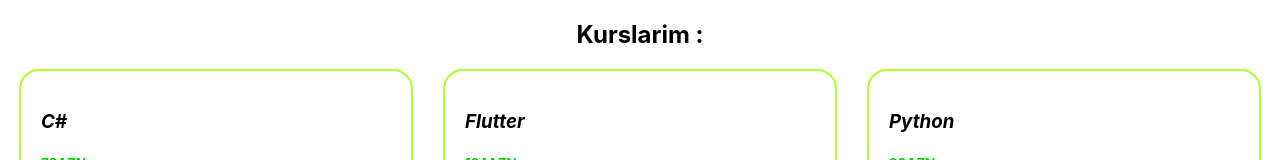
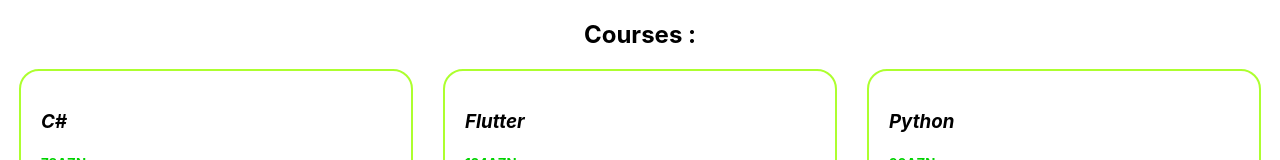
Before and after one commit to RUFATRESUL/courses-project, a React (Create React App) app: page / in a window 1280 px wide. Shown: the top 160 px of the page. Built offline with nearby package versions, Linux system fonts and the light colour scheme; data requests are answered from the project's data file.

Commit message:
update-courses

```diff
--- a/src/App.css
+++ b/src/App.css
@@ -31,3 +31,9 @@
 .coursePrice{
     color: rgb(0, 211, 0);
 }
+.updateCourses{
+    display: flex;
+    justify-content: center;
+    align-items: center;
+    flex-direction: column;
+}
--- a/src/App.jsx
+++ b/src/App.jsx
@@ -34,8 +34,16 @@
   return (
     <div className="App">
       {loading ? <Loading/> : (
+        <>
+        {courses.length ===0 ?
+        <div className='updateCourses'>
+          <h2>Courses have been deleted :</h2>
+          <button className='deleteButton' onClick={()=>fetchCourses()}>Update</button>
+        </div>
+        :(<Courses courses={courses} deleteCourse={courseId}/>)
+        }
+        </>
 
-     <Courses courses={courses} deleteCourse={courseId}/>
       )}
     </div>
   );
--- a/src/Courses.jsx
+++ b/src/Courses.jsx
@@ -2,7 +2,7 @@
 function Courses({courses,deleteCourse}) {
     // console.log(courses);
     return ( <div className="courseList">
-        <div><h2>Kurslarim :</h2></div>
+        <div><h2>Courses :</h2></div>
         <div className='cardDiv'>
         {courses.map((course) =>{
             return(
```
